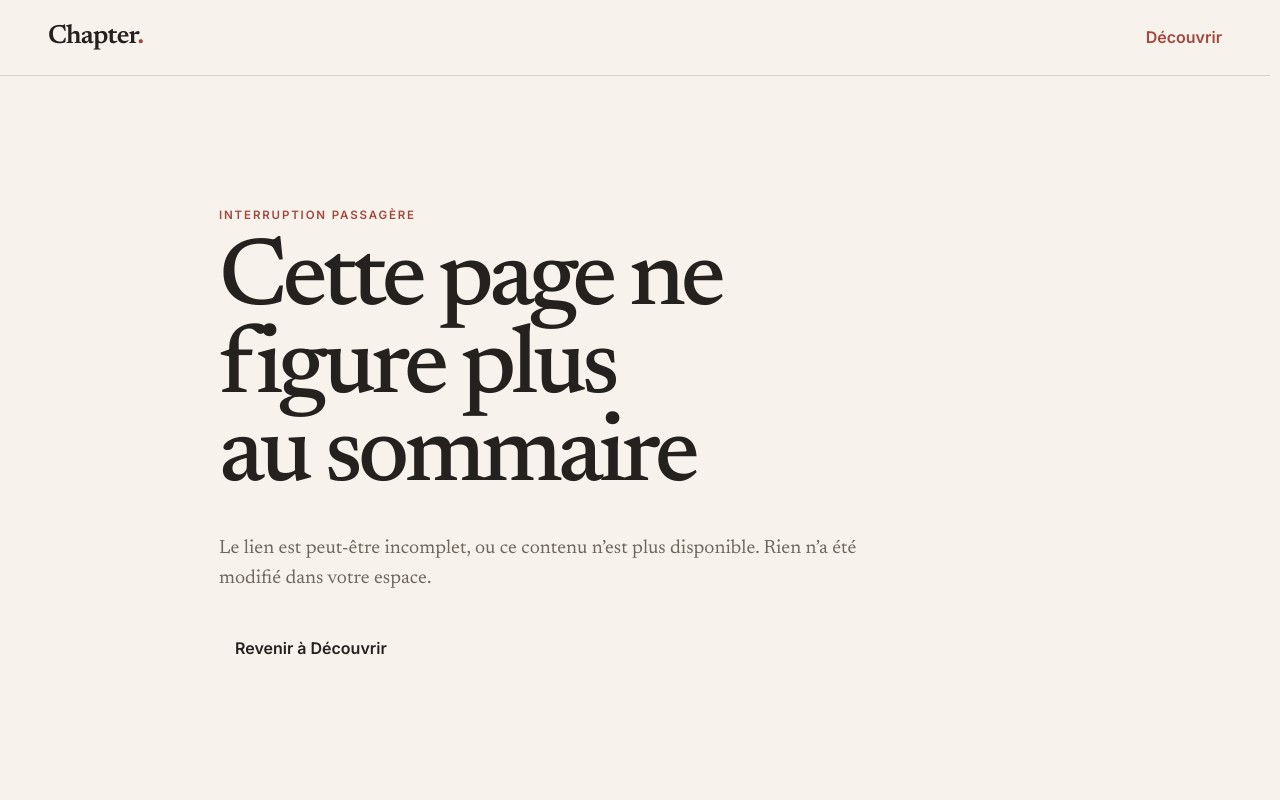
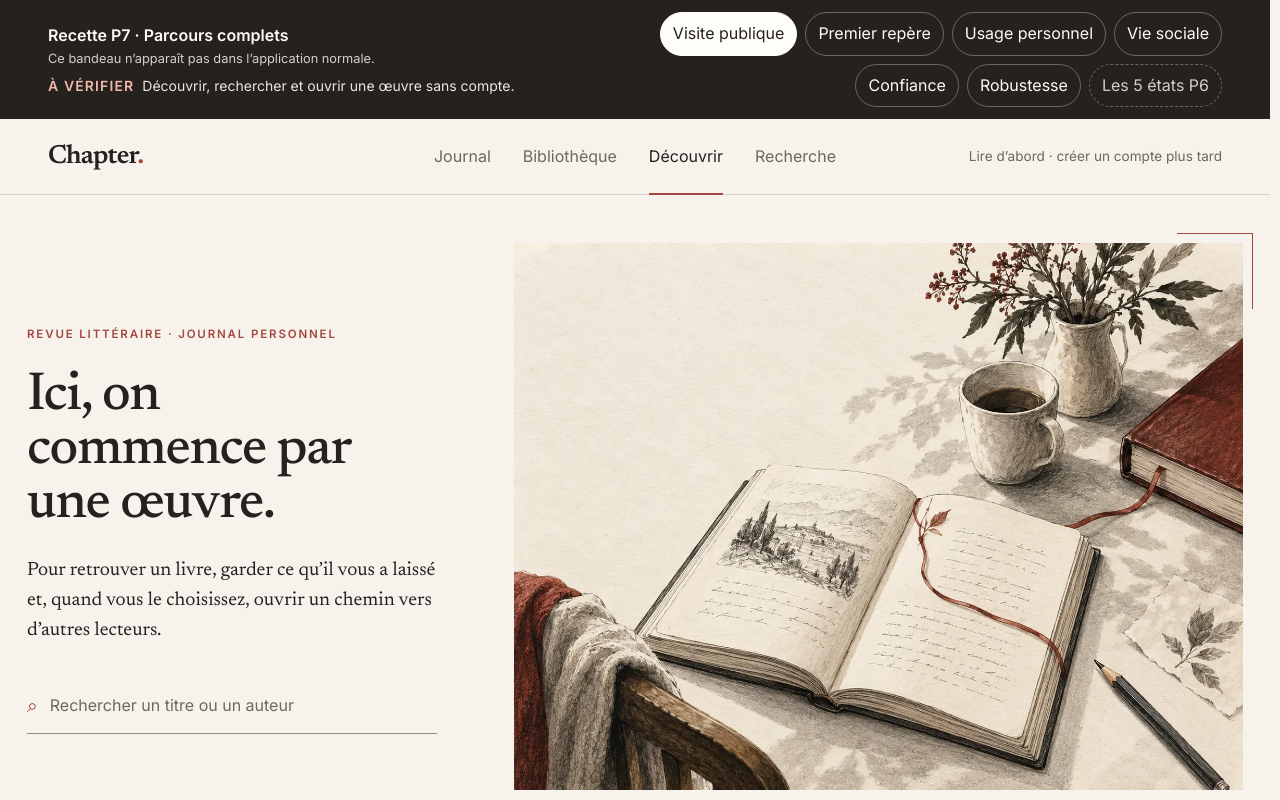
Before and after one commit to maeldepreville/chapter, a Next.js app: page /recette/p7 in a window 1280 px wide. Before the commit this address had no page. Shown: the top 800 px of the page. Built offline with nearby package versions, Linux system fonts and the light colour scheme.

Commit message:
Prepare P7 complete recipe

```diff
--- a/app/foundation/contracts.ts
+++ b/app/foundation/contracts.ts
@@ -105,7 +105,7 @@ export const journeyContracts = {
   P4: { surface: "public-reviews-profiles-lists-and-conversations", primaryAction: "publish-visible-trace", observableResult: "public-trace-visible", requiresAccount: true },
   P5: { surface: "privacy-and-data-controls", primaryAction: "review-private-data", observableResult: "privacy-controls-visible", requiresAccount: true },
   P6: { surface: "cross-cutting-states", primaryAction: "exercise-extreme-state", observableResult: "resilient-state-visible", requiresAccount: false },
-  P7: { surface: "settings-and-migration", primaryAction: "reset-prototype-session", observableResult: "selected-session-restored", requiresAccount: true },
+  P7: { surface: "complete-refactor-recipe", primaryAction: "exercise-end-to-end-journeys", observableResult: "merge-decision-ready", requiresAccount: false },
 } as const satisfies Record<JourneyId, { surface: string; primaryAction: string; observableResult: string; requiresAccount: boolean }>;
 
 export function shellAttributes(mode: ShellMode) {
--- a/app/layout.tsx
+++ b/app/layout.tsx
@@ -7,6 +7,7 @@ import "./p2-first-marker.css";
 import "./p3-personal.css";
 import "./p4-social.css";
 import "./p6-states.css";
+import "./p7-recipe.css";
 
 export const metadata: Metadata = {
   metadataBase: new URL(SITE_ORIGIN),
--- /dev/null
+++ b/app/p7-recipe.css
@@ -0,0 +1,39 @@
+.p7-recipe { min-height: 100dvh; }
+.p7-recipe-toolbar {
+  display: grid;
+  grid-template-columns: minmax(19rem, 0.85fr) minmax(24rem, 1.15fr);
+  gap: var(--space-4);
+  align-items: center;
+  padding: var(--space-3) clamp(1.1rem, 4vw, 3rem);
+  color: var(--color-on-accent);
+  background: var(--color-ink);
+}
+.p7-recipe-heading { display: grid; gap: var(--space-2); min-width: 0; }
+.p7-recipe-heading p { margin: 0; }
+.p7-recipe-heading > p:first-child { display: grid; }
+.p7-recipe-heading small { color: #d7cec4; }
+.p7-recipe-current { color: #eee6dc; font-size: 0.875rem; line-height: 1.35; }
+.p7-recipe-current span { margin-right: var(--space-2); color: #f4b9a6; font-weight: 700; text-transform: uppercase; letter-spacing: 0.08em; }
+.p7-recipe-options { display: flex; flex-wrap: wrap; justify-content: flex-end; gap: var(--space-2); }
+.p7-recipe-options :is(button, a) {
+  display: inline-flex;
+  min-height: 2.6rem;
+  align-items: center;
+  justify-content: center;
+  padding: var(--space-2) var(--space-3);
+  color: inherit;
+  background: transparent;
+  border: 1px solid #6f675f;
+  border-radius: var(--radius-pill);
+  font: inherit;
+  text-decoration: none;
+  cursor: pointer;
+}
+.p7-recipe-options button[aria-pressed="true"] { color: var(--ink); background: var(--surface); border-color: var(--surface); }
+.p7-recipe-options a { color: #d7cec4; border-style: dashed; }
+
+@media (max-width: 899px) {
+  .p7-recipe-toolbar { grid-template-columns: 1fr; }
+  .p7-recipe-options { justify-content: flex-start; overflow-x: auto; flex-wrap: nowrap; padding-bottom: var(--space-1); scrollbar-width: thin; }
+  .p7-recipe-options :is(button, a) { flex: none; }
+}
--- /dev/null
+++ b/app/recette/p7/p7-journey-lab.tsx
@@ -0,0 +1,46 @@
+"use client";
+
+import { useState } from "react";
+import Home from "../../page";
+import { p6RecipeData } from "../../p6-fixtures";
+
+type Journey = "public" | "marker" | "personal" | "social" | "trust" | "resilience";
+
+const journeys: readonly { id: Journey; label: string; detail: string }[] = [
+  { id: "public", label: "Visite publique", detail: "Découvrir, rechercher et ouvrir une œuvre sans compte." },
+  { id: "marker", label: "Premier repère", detail: "Partir d’une œuvre et vérifier que le premier geste est restitué après l’activation." },
+  { id: "personal", label: "Usage personnel", detail: "Parcourir Journal, Bibliothèque, progression, notes et relectures." },
+  { id: "social", label: "Vie sociale", detail: "Suivre les chemins entre œuvres, critiques, profils, listes et conversations." },
+  { id: "trust", label: "Confiance", detail: "Relire l’identité, la confidentialité, le blocage et la portabilité des données." },
+  { id: "resilience", label: "Robustesse", detail: "Éprouver la composition avec les contenus extrêmes de P6." },
+];
+
+function JourneyApplication({ journey }: { journey: Journey }) {
+  if (journey === "public") return <Home key={journey} refined initialPublicView="discover" />;
+  if (journey === "marker") return <Home key={journey} refined initialPublicWorkId="cartographies" />;
+  if (journey === "personal") return <Home key={journey} refined initialData={{ view: "journal" }} />;
+  if (journey === "social") return <Home key={journey} refined initialData={{ view: "discover" }} />;
+  if (journey === "trust") return <Home key={journey} refined initialData={{ view: "profile" }} initialSettingsOpen />;
+  return <div className="p6-extreme-surface"><Home key={journey} refined initialData={p6RecipeData.extreme} /></div>;
+}
+
+export function P7JourneyLab() {
+  const [journey, setJourney] = useState<Journey>("public");
+  const selected = journeys.find((item) => item.id === journey) ?? journeys[0];
+
+  return (
+    <div className="p7-recipe">
+      <aside className="p7-recipe-toolbar" aria-label="Parcours de recette P7">
+        <div className="p7-recipe-heading">
+          <p><strong>Recette P7 · Parcours complets</strong><small>Ce bandeau n’apparaît pas dans l’application normale.</small></p>
+          <p className="p7-recipe-current"><span>À vérifier</span>{selected.detail}</p>
+        </div>
+        <div className="p7-recipe-options">
+          {journeys.map((item) => <button type="button" key={item.id} aria-pressed={journey === item.id} onClick={() => setJourney(item.id)}>{item.label}</button>)}
+          <a href="/recette/p6">Les 5 états P6</a>
+        </div>
+      </aside>
+      <JourneyApplication journey={journey} />
+    </div>
+  );
+}
--- /dev/null
+++ b/app/recette/p7/page.tsx
@@ -0,0 +1,12 @@
+import type { Metadata } from "next";
+import { P7JourneyLab } from "./p7-journey-lab";
+
+export const metadata: Metadata = {
+  title: "Recette P7 — Chapter",
+  description: "Atelier isolé pour la recette complète de la refonte Chapter.",
+  robots: { index: false, follow: false },
+};
+
+export default function P7RecipePage() {
+  return <P7JourneyLab />;
+}
```
Also changed, not shown: 6 other files (tests, documents, lock files or other folders).
